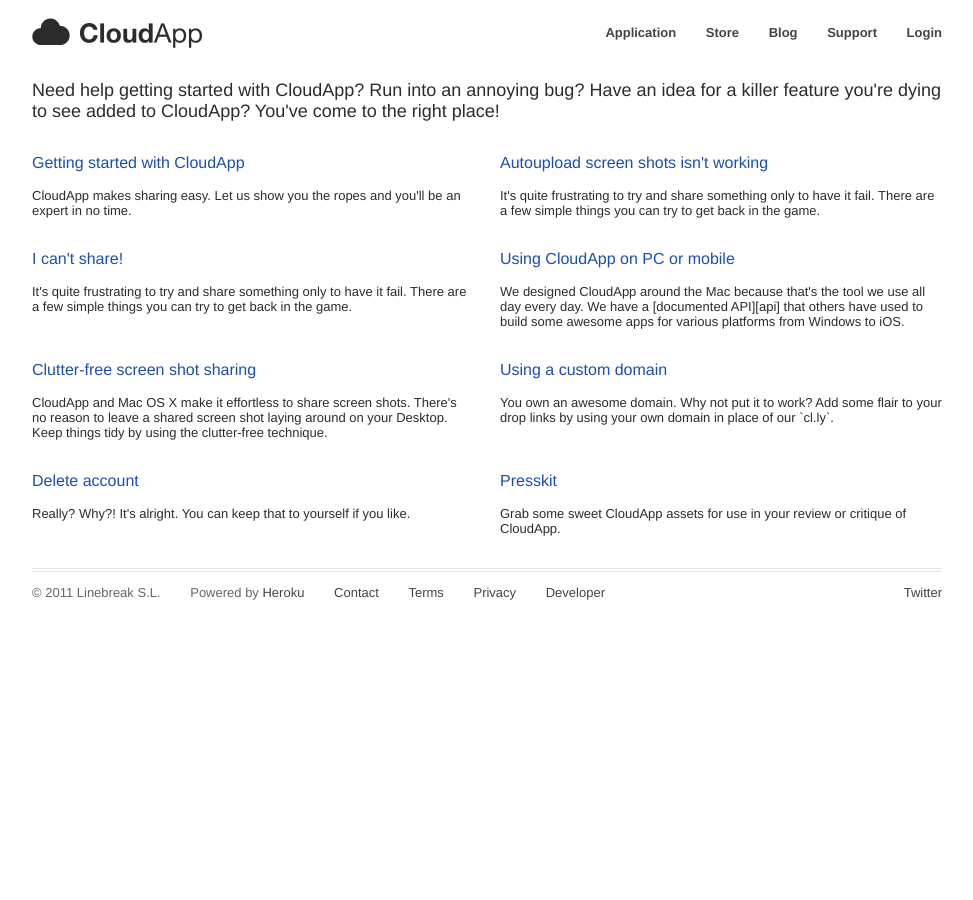
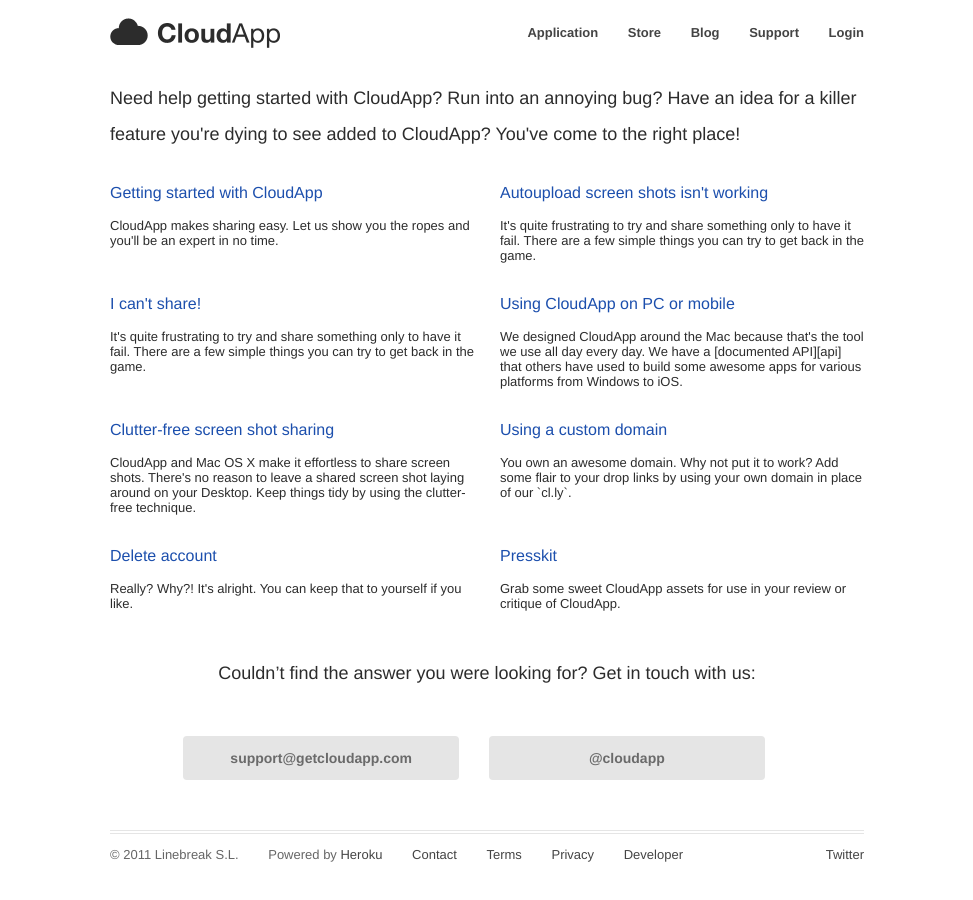
Before and after one commit to cloudapp/help, a Jekyll site: the page built from index.html, in a window 1280 px wide. Shown: the whole page, without its empty margins (153-1126 px from the left). Built offline with Jekyll 4.4.1, drawn with Linux system fonts in a browser that asks for light colours.

Commit message:
Add spike of new layout

```diff
--- a/_layouts/base.html
+++ b/_layouts/base.html
@@ -39,6 +39,15 @@
 
     {{ content }}
 
+    <section class="support container">
+      <h2>Couldn’t find the answer you were looking for? Get in touch with us:</h2>
+
+      <ul>
+        <li><a href="mailto:support@getcloudapp.com">support@getcloudapp.com</a></li>
+        <li><a href="https://twitter.com/cloudapp">@cloudapp</a></li>
+      </ul>
+    </section>
+
     <footer class="container">
       <ul class="sitemap">
         <li>&copy; 2011 Linebreak S.L.</li>
--- a/stylesheets/styles.css
+++ b/stylesheets/styles.css
@@ -79,8 +79,8 @@
 /* line 24, ../sass/styles.scss */
 .container {
   *zoom: 1;
-  max-width: 70em;
-  _width: 70em;
+  max-width: 58em;
+  _width: 58em;
   margin-left: auto;
   margin-right: auto;
   padding-left: 0;
@@ -101,15 +101,15 @@
 
 /* line 33, ../sass/styles.scss */
 .logo {
-  width: 22.85714%;
+  width: 22.41379%;
   float: left;
-  margin-right: 2.85714%;
+  margin-right: 3.44828%;
   display: inline;
 }
 
 /* line 37, ../sass/styles.scss */
 .main-navigation {
-  width: 74.28571%;
+  width: 74.13793%;
   float: right;
   margin-right: 0;
   #margin-left: -2em;
@@ -135,9 +135,9 @@
 }
 /* line 59, ../sass/styles.scss */
 .faqs dl {
-  width: 48.57143%;
+  width: 48.27586%;
   float: left;
-  margin-right: 2.85714%;
+  margin-right: 3.44828%;
   display: inline;
 }
 /* line 173, ../../../../.rbenv/versions/1.9.3-p194/lib/ruby/gems/1.9.1/gems/susy-1.0/sass/susy/_grid.scss */
@@ -150,9 +150,9 @@
 
 /* line 65, ../sass/styles.scss */
 .sitemap {
-  width: 82.85714%;
+  width: 82.75862%;
   float: left;
-  margin-right: 2.85714%;
+  margin-right: 3.44828%;
   display: inline;
 }
 /* line 68, ../sass/styles.scss */
@@ -163,7 +163,7 @@
 
 /* line 74, ../sass/styles.scss */
 .social-media {
-  width: 14.28571%;
+  width: 13.7931%;
   float: right;
   margin-right: 0;
   #margin-left: -2em;
@@ -208,16 +208,51 @@
 /* line 120, ../sass/styles.scss */
 .page-header {
   font-size: 1.384615385em;
+  line-height: 2em;
 }
 
-/* line 125, ../sass/styles.scss */
+/* line 126, ../sass/styles.scss */
 .faqs dt {
   font-size: 1.230769231em;
   margin-bottom: 1em;
 }
 
-/* line 131, ../sass/styles.scss */
+/* line 133, ../sass/styles.scss */
+.support h2 {
+  margin: 2.461538462em 0;
+  font-size: 1.384615385em;
+  line-height: 2em;
+  text-align: center;
+}
+/* line 141, ../sass/styles.scss */
+.support ul {
+  margin: 2.461538462em;
+  text-align: center;
+}
+/* line 146, ../sass/styles.scss */
+.support ul li {
+  display: inline-block;
+  margin-right: 2em;
+  width: 40%;
+}
+/* line 152, ../sass/styles.scss */
+.support ul li a:link,
+.support ul li a:visited {
+  display: block;
+  -webkit-border-radius: 4px;
+  -moz-border-radius: 4px;
+  -ms-border-radius: 4px;
+  -o-border-radius: 4px;
+  border-radius: 4px;
+  background: #E5E5E5;
+  color: #6A6A6A;
+  font-size: 14px;
+  font-weight: bold;
+  padding: 1em 2em;
+}
+
+/* line 166, ../sass/styles.scss */
 footer {
-  border-top: 4px double #e5e5e5;
+  border-top: 4px double #E5E5E5;
   padding-top: 1em;
 }
```
Also changed, not shown: sass/styles.scss (+37 -2 lines).
